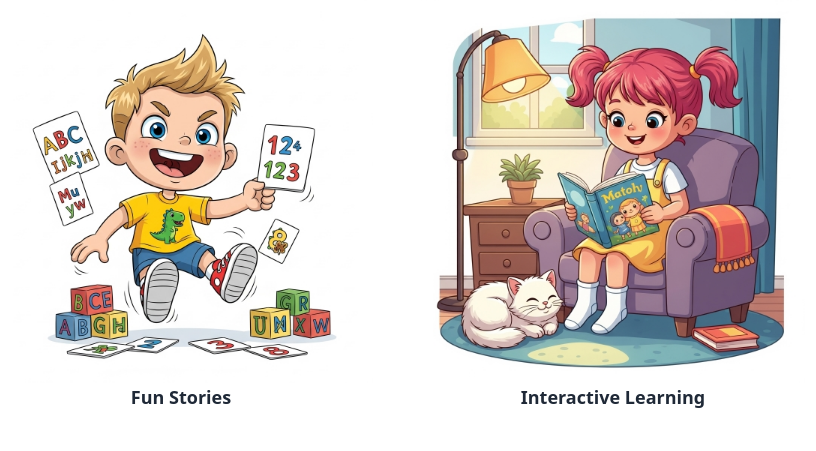
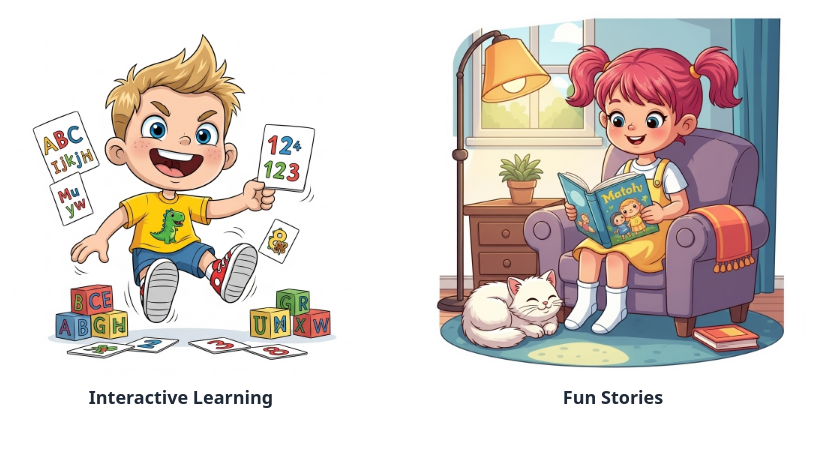
Before and after one commit to Ezekiah3854/Kiddo-Verse, a Flask app: page / in a window 1280 px wide. Shown: the part 357-808 px from the top of the page, without its empty margins (243-1059 px from the left). Run offline with Flask 3, Linux system fonts and the light colour scheme; some libraries are stand-ins or nearby versions.

Commit message:
made small adjustments

```diff
--- a/templates/home.html
+++ b/templates/home.html
@@ -6,7 +6,7 @@
   <title>KiddoVerse | Fun & Learning for Kids</title>
   <script src="https://cdn.tailwindcss.com"></script>
 </head>
-<body class=" text-gray-800 font-sans" style="background-color: white;">
+<body class="bg-white text-gray-800 font-sans">
   <!-- Navbar -->
   <nav class="flex justify-between items-center p-6">
     <h1 class="text-3xl font-bold">
@@ -32,13 +32,13 @@
       <!-- Left: Boy Reading -->
       <div class="max-w-sm text-center">
         <img src="../static/images/boyside.jpg" alt="Boy Reading" class="w-68 h-68 mx-auto" />
-        <p class="text-lg font-semibold">Fun Stories</p>
+        <p class="text-lg font-semibold">Interactive Learning</p>
       </div>
 
       <!-- Right: Girl Learning -->
       <div class="max-w-sm text-center">
         <img src="../static/images/girlside.jpg" alt="Girl Learning" class="w-68 h-68 mx-auto" />
-        <p class="text-lg font-semibold">Interactive Learning</p>
+        <p class="text-lg font-semibold">Fun Stories</p>
       </div>
     </div>
   </section>
```
